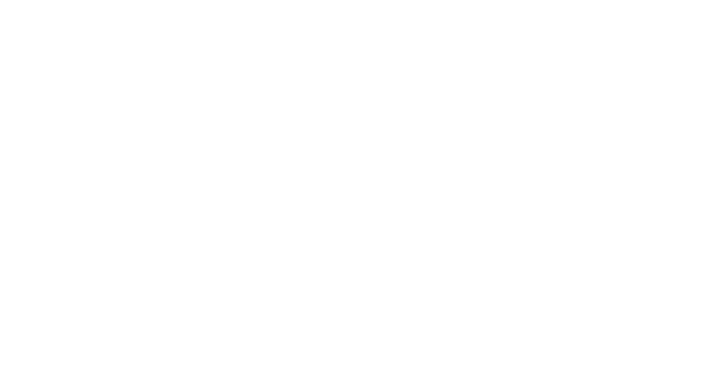
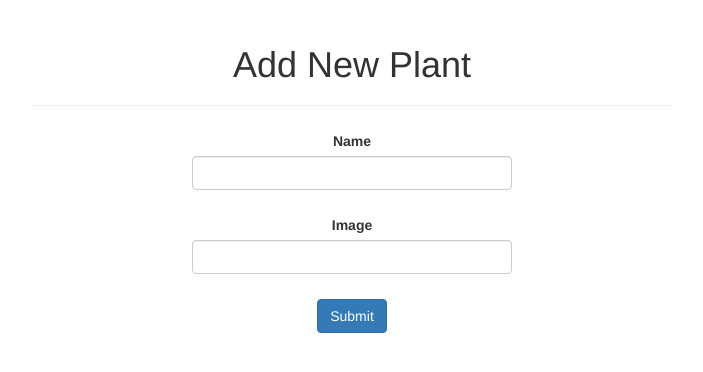
Before and after one commit to bwk103/planter, an Angular app: page /plants/new in a window 1280 px wide. Before the commit this address led to /. Shown: the top 372 px of the page, without its empty margins (288-991 px from the left). Built offline with nearby package versions, Linux system fonts and the light colour scheme.

Commit message:
Connect front end to '/plants' get and post routes
Added user interface in Angular for get and post '/plants' routes incl
form for new plant.

```diff
--- a/src/app/app-routes.ts
+++ b/src/app/app-routes.ts
@@ -1,10 +1,12 @@
 import { PlantListComponent } from './plant-list/plant-list.component';
+import { PlantNewComponent } from './plant-new/plant-new.component';
 import { RouterModule } from '@angular/router';
 
 
 const appRoutes = [
   { path: '', redirectTo: '/plants', pathMatch: 'full'},
-  { path: 'plants', component: PlantListComponent}
+  { path: 'plants', component: PlantListComponent },
+  { path: 'plants/new', component: PlantNewComponent}
 ];
 
 export const routing = RouterModule.forRoot(appRoutes);
--- a/src/app/plant-list/plant-list.component.ts
+++ b/src/app/plant-list/plant-list.component.ts
@@ -17,7 +17,6 @@
     this.plantService.getPlants()
       .subscribe(
         (plants: any) => {
-          console.log(plants)
           this.plants = plants
         },
         (error: Error) => {
--- a/src/app/plant-list/plant.service.ts
+++ b/src/app/plant-list/plant.service.ts
@@ -1,7 +1,9 @@
 import { Injectable } from '@angular/core';
-import { Http, Response } from '@angular/http';
+import { Http, Response, Headers } from '@angular/http';
 import { Observable } from 'rxjs/Observable';
 import 'rxjs/Rx'
+
+import { Plant } from '../plant/plant.model';
 
 @Injectable()
 
@@ -17,4 +19,14 @@
       .catch((error: Response) => Observable.throw(error.json()))
     }
 
+  addPlant(plant: Plant){
+    var newPlant = JSON.stringify(plant);
+    var headers = new Headers({
+      'Content-Type': 'application/json'
+    });
+    return this.http.post('http://localhost:3000/plants', plant, {headers: headers} )
+      .map((response: Response) => response.json().object)
+      .catch((error: Response) => Observable.throw(error.json()))
+  }
+
 }
--- /dev/null
+++ b/src/app/plant-new/plant-new.component.css
@@ -0,0 +1,5 @@
+div {
+  text-align: center;
+  width: 50%;
+  margin: 25px auto;
+}
--- /dev/null
+++ b/src/app/plant-new/plant-new.component.html
@@ -0,0 +1,15 @@
+<div class="row">
+  <h1 >Add New Plant</h1>
+  <hr>
+    <form [formGroup]="myForm"(ngSubmit)="onSubmit()">
+    <div class="form-group">
+      <label for="name">Name</label>
+      <input class="form-control" type="text" name="name" formControlName="name">
+    </div>
+    <div class="form-group">
+      <label for="image">Image</label>
+      <input class="form-control" type="text" name="image" formControlName="image">
+    </div>
+    <button class="btn btn-primary">Submit</button>
+    </form>
+</div>
--- /dev/null
+++ b/src/app/plant-new/plant-new.component.ts
@@ -0,0 +1,37 @@
+import { Component, OnInit } from '@angular/core';
+import { FormGroup, FormControl, Validators } from '@angular/forms';
+import { PlantService } from '../plant-list/plant.service';
+import { Plant } from '../plant/plant.model';
+
+@Component({
+  selector: 'app-plant-new',
+  templateUrl: './plant-new.component.html',
+  styleUrls: ['./plant-new.component.css']
+})
+export class PlantNewComponent implements OnInit {
+
+  myForm: FormGroup;
+
+  constructor(private plantService: PlantService) { }
+
+  ngOnInit() {
+    this.myForm = new FormGroup({
+      name: new FormControl(null, Validators.required),
+      image: new FormControl(null, Validators.required)
+    })
+  }
+
+  onSubmit(){
+    var newPlant = new Plant(this.myForm.value.name, this.myForm.value.image)
+    this.plantService.addPlant(newPlant)
+      .subscribe(
+        (plant: Plant) => {
+          console.log(plant)
+        },
+        (error) => {
+          console.log(error)
+        }
+      )
+  };
+
+}
--- a/src/index.html
+++ b/src/index.html
@@ -7,6 +7,8 @@
 
   <meta name="viewport" content="width=device-width, initial-scale=1">
   <link rel="icon" type="image/x-icon" href="favicon.ico">
+  <!-- Latest compiled and minified CSS -->
+<link rel="stylesheet" href="https://maxcdn.bootstrapcdn.com/bootstrap/3.3.7/css/bootstrap.min.css" integrity="sha384-BVYiiSIFeK1dGmJRAkycuHAHRg32OmUcww7on3RYdg4Va+PmSTsz/K68vbdEjh4u" crossorigin="anonymous">
 </head>
 <body>
   <app-root>Loading...</app-root>
```
Also changed, not shown: src/app/app.module.ts (+5 -2 lines), 1 other file (tests, documents, lock files or other folders).
